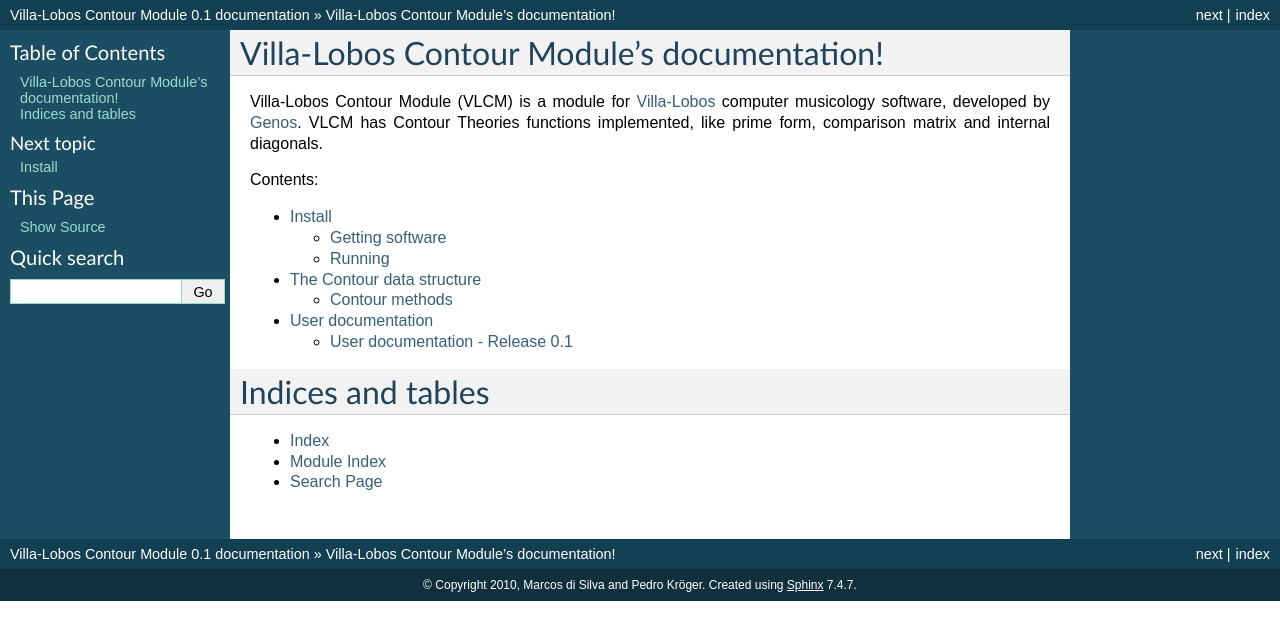
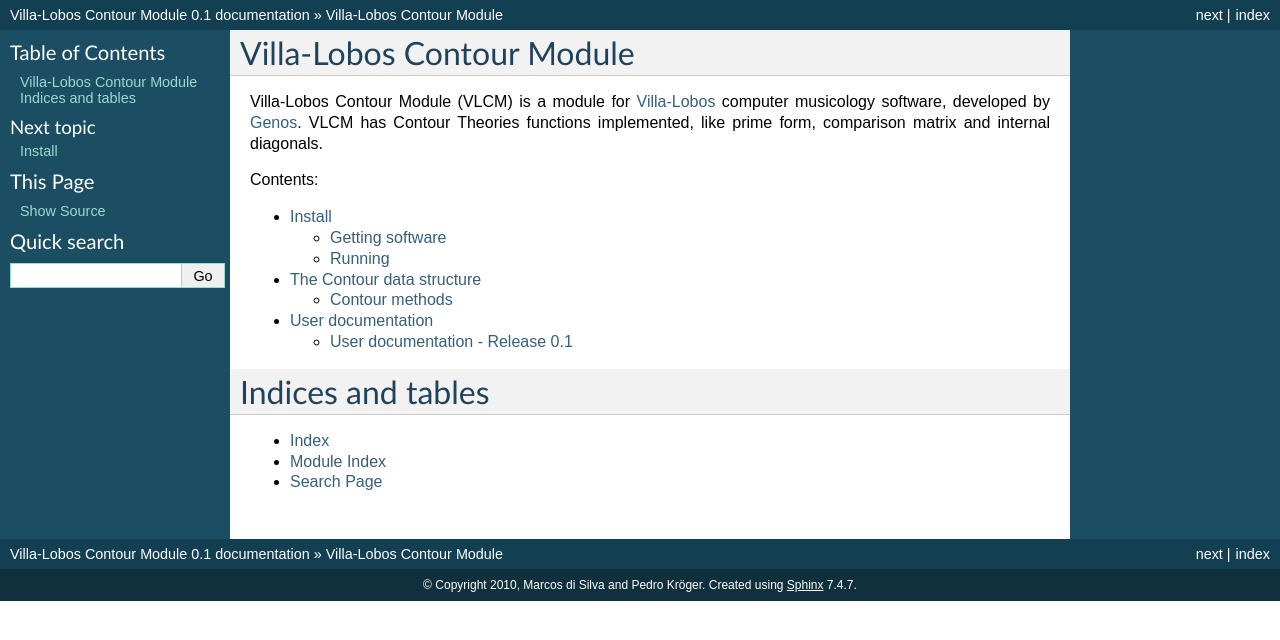
Before and after one commit to msampaio/musicontour, a Sphinx documentation site: the page built from docs/index.rst, in a window 1280 px wide. Shown: the top 640 px of the page. Built offline with Sphinx 7.4.7, drawn with Linux system fonts in a browser that asks for light colours; formulas are drawn with MathJax 3.

Commit message:
Made doc more general
* Removes documentation words

```diff
--- a/docs/conf.py
+++ b/docs/conf.py
@@ -1,6 +1,6 @@
 # -*- coding: utf-8 -*-
 #
-# Villa-Lobos Contour Module documentation build configuration file, created by
+# Villa-Lobos Contour Module build configuration file, created by
 # sphinx-quickstart on Sun Apr 18 14:14:51 2010.
 #
 # This file is execfile()d with the current directory set to its containing dir.
@@ -172,7 +172,7 @@
 # Grouping the document tree into LaTeX files. List of tuples
 # (source start file, target name, title, author, documentclass [howto/manual]).
 latex_documents = [
-  ('index', 'Villa-LobosContourModule.tex', u'Villa-Lobos Contour Module Documentation',
+  ('index', 'Villa-LobosContourModule.tex', u'Villa-Lobos Contour Module',
    u'Marcos di Silva and Pedro Kröger', 'manual'),
 ]
 
--- a/docs/index.rst
+++ b/docs/index.rst
@@ -1,10 +1,10 @@
-.. Villa-Lobos Contour Module documentation master file, created by
+.. Villa-Lobos Contour Module master file, created by
    sphinx-quickstart on Sun Apr 18 14:14:51 2010.
    You can adapt this file completely to your liking, but it should at least
    contain the root `toctree` directive.
 
-Villa-Lobos Contour Module's documentation!
-===========================================
+Villa-Lobos Contour Module
+==========================
 
 Villa-Lobos Contour Module (VLCM) is a module for `Villa-Lobos
 <http://github.com/kroger/villa-lobos/>`_ computer musicology
```
